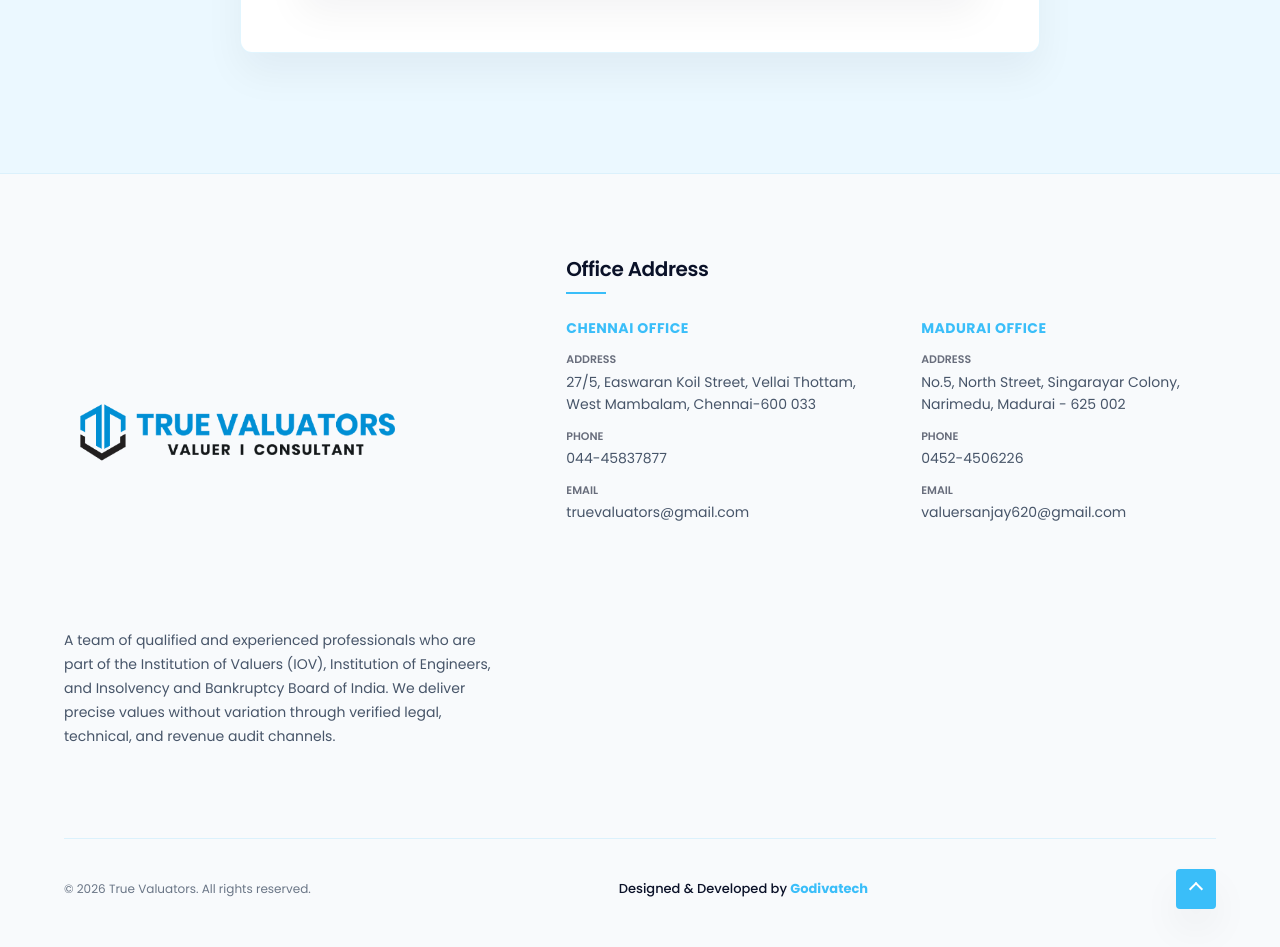
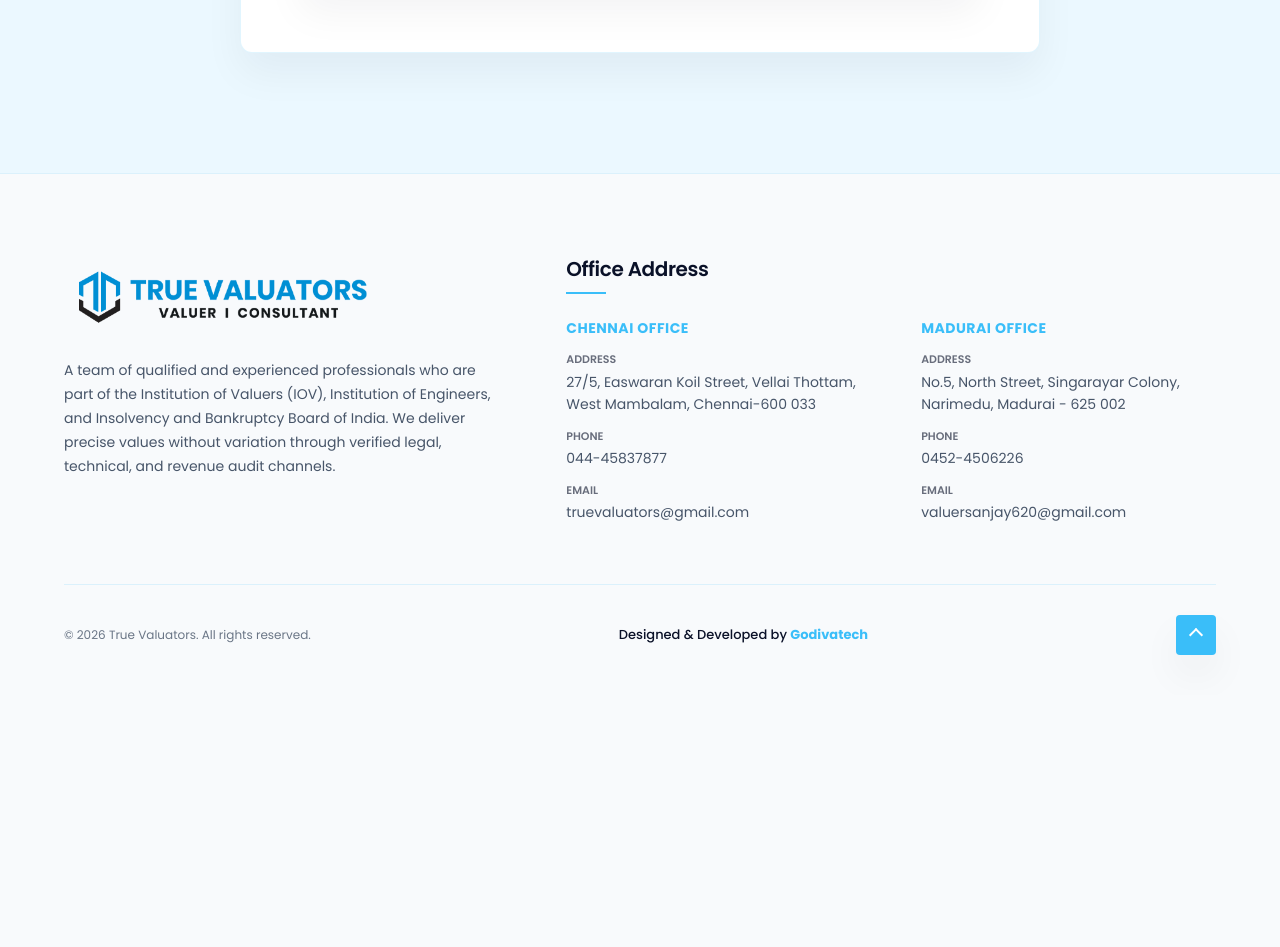
Before and after one commit to godivatech/true_valuators, a Next.js app: page /contact in a window 1280 px wide. Shown: the part 2380-3327 px from the top of the page. After the commit the page ends 3075 px from the top, so only its background shows below. Built offline with nearby package versions, Linux system fonts and the light colour scheme.

Commit message:
code changes

```diff
--- a/src/app/components/Footer.module.css
+++ b/src/app/components/Footer.module.css
@@ -21,15 +21,21 @@
 }
 
 .logoContainer {
-  display: flex;
-  align-items: center;
-  gap: 15px;
+  display: block;
+  width: 320px;
+  height: 80px;
+  overflow: hidden;
+  position: relative;
   margin-bottom: 25px;
 }
 
 .footerLogo {
-  width: 350px;
-  height: 350px;
+  width: 320px;
+  height: 320px;
+  position: absolute;
+  top: 50%;
+  left: 0;
+  transform: translateY(-50%);
   object-fit: contain;
 }
 
```
Also changed, not shown: src/app/page.module.css (+6 -6 lines).
